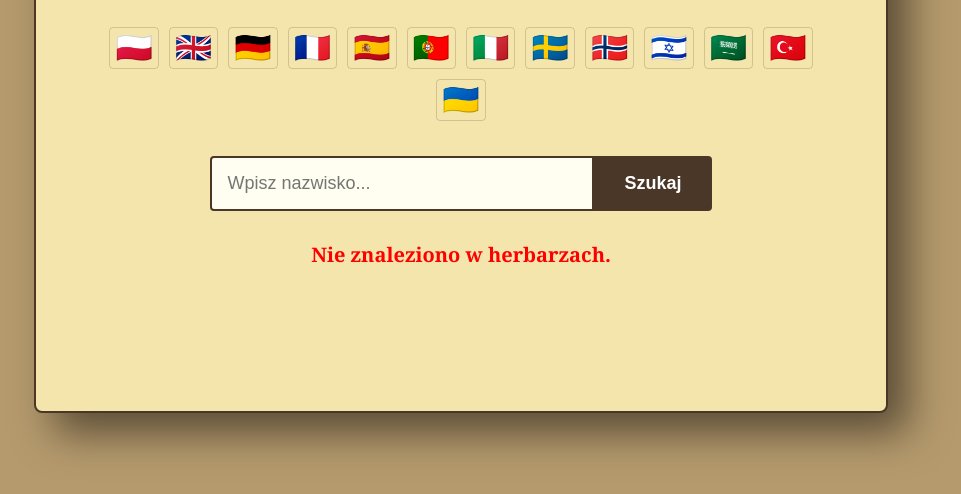
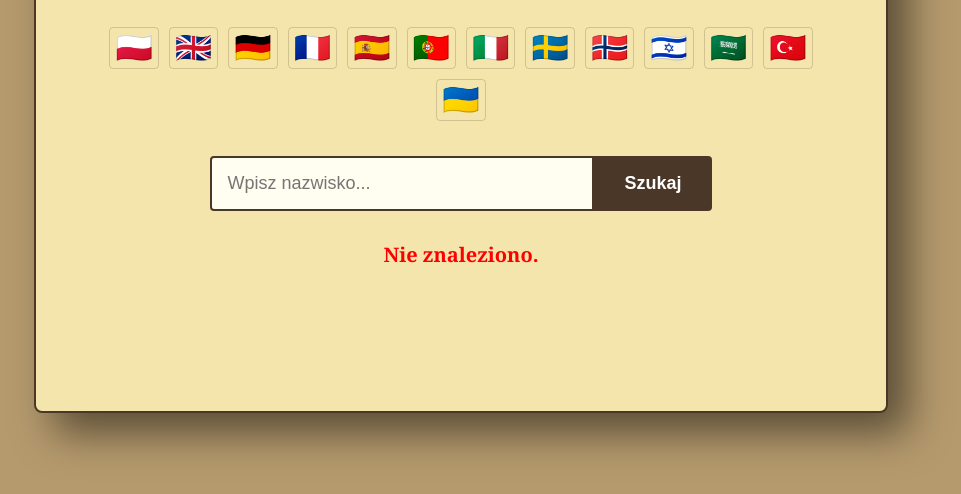
Before and after one commit to dglubiszewski-spec/html-starter, a website: page index.html in a window 1280 px wide. Both pictures are taken after a click on the button "Szukaj". Shown: the part 282-776 px from the top of the page, without its empty margins (179-1140 px from the left). Drawn offline with Linux system fonts and the light colour scheme.

Commit message:
Update index.html

```diff
--- a/index.html
+++ b/index.html
@@ -5,11 +5,24 @@
     <meta name="viewport" content="width=device-width, initial-scale=1.0">
     <title>Herbarz Szlachecki - herbarz.com</title>
     <style>
-        body { background-color: #b59a6d; margin: 0; display: flex; justify-content: center; align-items: center; min-height: 100vh; font-family: 'Georgia', serif; }
+        body {
+            background-color: #b59a6d;
+            margin: 0;
+            display: flex;
+            justify-content: center;
+            align-items: center;
+            min-height: 100vh;
+            font-family: 'Georgia', serif;
+        }
         .karta {
-            background-color: #f3e5ab; padding: 50px; border: 2px solid #4a3728;
-            box-shadow: 20px 20px 40px rgba(0,0,0,0.5); text-align: center; width: 750px;
-            border-radius: 8px; position: relative;
+            background-color: #f3e5ab;
+            padding: 50px;
+            border: 2px solid #4a3728;
+            box-shadow: 20px 20px 40px rgba(0,0,0,0.5);
+            text-align: center;
+            width: 750px;
+            border-radius: 8px;
+            position: relative;
         }
         h1 { color: #4a3728; font-size: 60px; margin: 0; letter-spacing: 4px; font-weight: bold; }
         .subtitle { font-style: italic; color: #4a3728; margin: 10px 0 30px 0; border-top: 1px solid #4a3728; display: inline-block; padding-top: 5px; font-size: 18px; }
@@ -29,7 +42,7 @@
 
 <div class="karta">
     <h1 id="t">HERBARZ</h1>
-    <div class="subtitle" id="s">Księgi i Genealogia Rodów Szlacheckich</div>
+    <div id="s" class="subtitle">Księgi i Genealogia Rodów Szlacheckich</div>
 
     <div class="lang-wrapper">
         <button class="lang-btn" onclick="zmien('pl')">🇵🇱</button>
@@ -62,57 +75,67 @@
     };
 
     const bazy = {
-        'pl': {t:'HERBARZ', s:'Księgi i Genealogia Rodów Szlacheckich', p:'Wpisz nazwisko...', b:'Szukaj', m:'Szukanie...', r:'Herb: ', z:'Źródło: ', e:'Nie znaleziono w herbarzach.'},
-        'en': {t:'ARMORIAL', s:'Genealogy of Noble Families', p:'Enter surname...', b:'Search', m:'Searching...', r:'Coat of arms: ', z:'Source: ', e:'Not found in armorials.'},
+        'pl': {t:'HERBARZ', s:'Księgi i Genealogia Rodów Szlacheckich', p:'Wpisz nazwisko...', b:'Szukaj', m:'Szukanie...', r:'Herb: ', z:'Źródło: ', e:'Nie znaleziono.'},
+        'en': {t:'ARMORIAL', s:'Genealogy of Noble Families', p:'Enter surname...', b:'Search', m:'Searching...', r:'Coat of arms: ', z:'Source: ', e:'Not found.'},
         'de': {t:'WAPPENROLLE', s:'Genealogie der Adelsfamilien', p:'Nachname...', b:'Suche', m:'Suche...', r:'Wappen: ', z:'Quelle: ', e:'Nicht gefunden.'},
+        'fr': {t:'ARMORIAL', s:'Généalogie des familles nobles', p:'Nom...', b:'Chercher', m:'Recherche...', r:'Blason: ', z:'Source: ', e:'Pas trouvé.'},
+        'es': {t:'ARMORIAL', s:'Genealogía de familias nobles', p:'Apellido...', b:'Buscar', m:'Buscando...', r:'Escudo: ', z:'Fuente: ', e:'No encontrado.'},
+        'pt': {t:'ARMORIAL', s:'Genealogia de famílias nobres', p:'Sobrenome...', b:'Buscar', m:'Procurando...', r:'Brasão: ', z:'Fonte: ', e:'Não encontrado.'},
         'it': {t:'ARMORIALE', s:'Genealogia delle famiglie nobili', p:'Cognome...', b:'Cerca', m:'Ricerca...', r:'Stemma: ', z:'Fonte: ', e:'Non trovato.'},
-        'he': {t:'ספר הרלדיקה', s:'גנאלוגיה של משפחות אצולה', p:'שם משפحة...', b:'חיפוש', m:'מחפש...', r:'זוהה שלט אצולה: ', z:'מקור: ', e:'לא נמצא.'},
+        'se': {t:'VAPENBOK', s:'Släktforskning för adelsfamiljer', p:'Efternamn...', b:'Sök', m:'Söker...', r:'Vapen: ', z:'Källa: ', e:'Hittades inte.'},
+        'no': {t:'VÅPENBOK', s:'Adelsfamilienes genealogi', p:'Etternavn...', b:'Sök', m:'Søker...', r:'Våpen: ', z:'Kilde: ', e:'Ikke funnet.'},
+        'he': {t:'ספר הרלדיקה', s:'גנאלוגיה של משפחות אצולה', p:'שם משפחה...', b:'חיפוש', m:'מחפש...', r:'זוהה שלט אצולה: ', z:'מקור: ', e:'לא נמצא.'},
+        'ar': {t:'شعار النبالة', s:'أنساب العائلات النبيلة', p:'اسم العائلة...', b:'بحث', m:'بحث...', r:'تم تحديد الشعار: ', z:'مصدر: ', e:'لم يتم العثور.'},
+        'tr': {t:'ARMORIAL', s:'Soylu Ailelerin Soybilimi', p:'Soyadı...', b:'Ara', m:'Aranıyor...', r:'Arma: ', z:'Kaynak: ', e:'Bulunamadı.'},
         'ua': {t:'ГЕРБОВНИК', s:'Генеалогія шляхетських родів', p:'Введіть прізвище...', b:'Пошук', m:'Пошук...', r:'Герб: ', z:'Джерело: ', e:'Не знайдено.'}
-        // ... reszta języków działa tak samo
     };
 
     let aktL = 'pl';
+
     function zmien(k) {
-        aktL = k; const l = bazy[k] || bazy['pl'];
+        aktL = k;
+        const l = bazy[k] || bazy['pl'];
         document.getElementById('t').innerText = l.t;
         document.getElementById('s').innerText = l.s;
         document.getElementById('szukaj').placeholder = l.p;
         document.getElementById('btn-szukaj').innerText = l.b;
-        document.getElementById('wyniki').innerHTML = ""; // Czyść wyniki przy zmianie języka
     }
 
     function herbarzStart() {
         const nInput = document.getElementById('szukaj').value.trim().toLowerCase();
         const res = document.getElementById('wyniki');
         const l = bazy[aktL] || bazy['pl'];
-
-        if(!nInput || nInput === "dupa") { // Blokada na głupie wpisy
+        if(!nInput || nInput === "dupa") {
             res.innerHTML = `<span style="color:red">${l.e}</span>`;
             return;
         }
-
         res.innerHTML = `<em>${l.m}</em>`;
         const wpis = polskiHerbarz[nInput];
         if(wpis) {
             pobierzZWikipedii(wpis.herb, wpis.info);
         } else {
-            res.innerHTML = `${l.e} (${nIn.toUpperCase()})`;
+            res.innerHTML = `${l.e} (${nInput.toUpperCase()})`;
         }
     }
 
     async function pobierzZWikipedii(f, info) {
-        const res = document.getElementById('wyniki'); const l = bazy[aktL] || bazy['pl'];
+        const res = document.getElementById('wyniki');
+        const l = bazy[aktL] || bazy['pl'];
         const nazwa = f.charAt(0).toUpperCase() + f.slice(1);
         const api = `https://wikipedia.org{nazwa}&prop=pageimages&format=json&pithumbsize=500&origin=*`;
-
         try {
-            const r = await fetch(api); const d = await r.json(); const p = d.query.pages; const id = Object.keys(p);
+            const r = await fetch(api);
+            const d = await r.json();
+            const p = d.query.pages;
+            const id = Object.keys(p);
             if (id !== "-1" && p[id].thumbnail) {
                 res.innerHTML = `<div class="herb-item"><h3>${l.r}${nazwa}</h3><img src="${p[id].thumbnail.source}"><div class="source-info">${l.z} ${info}</div></div>`;
             } else {
                 res.innerHTML = `${l.r}${nazwa}<br><div class="source-info">${l.z} ${info}</div>`;
             }
-        } catch (e) { res.innerHTML = "Błąd archiwum."; }
+        } catch (e) {
+            res.innerHTML = "Błąd archiwum.";
+        }
     }
 </script>
 </body>
```
